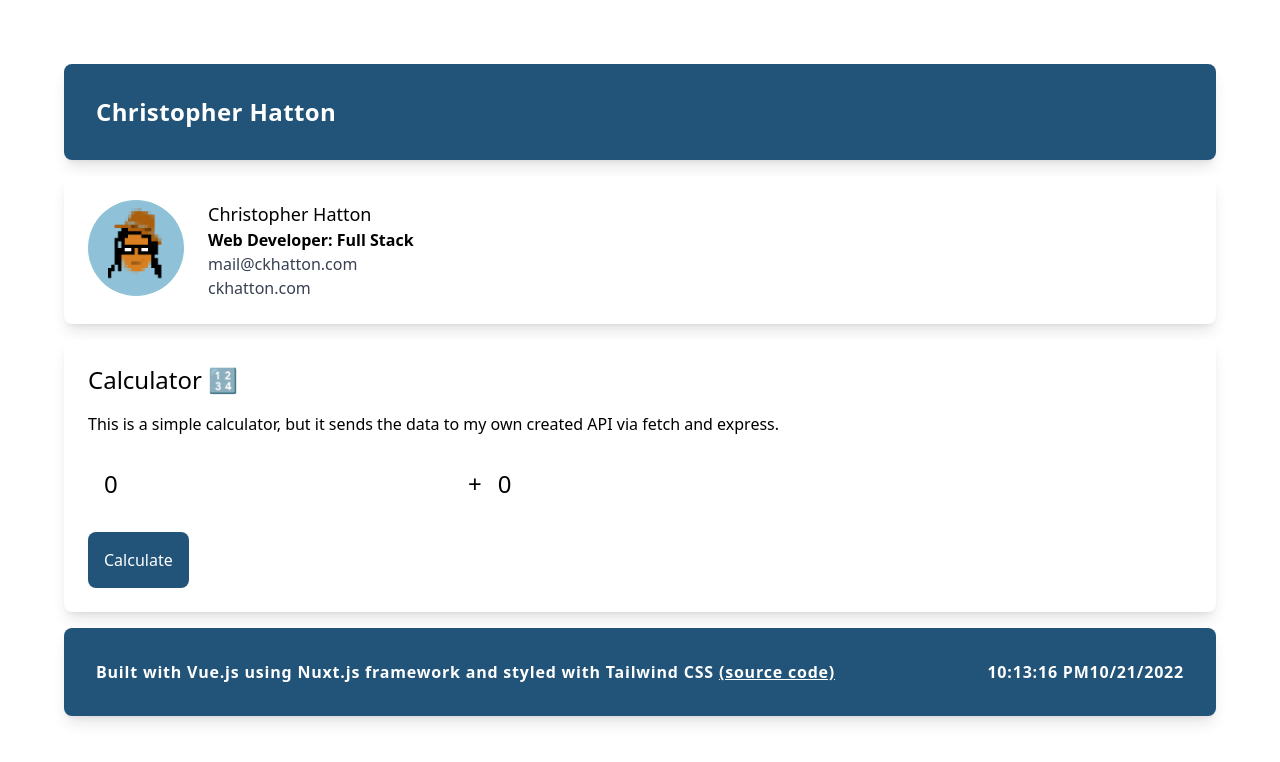
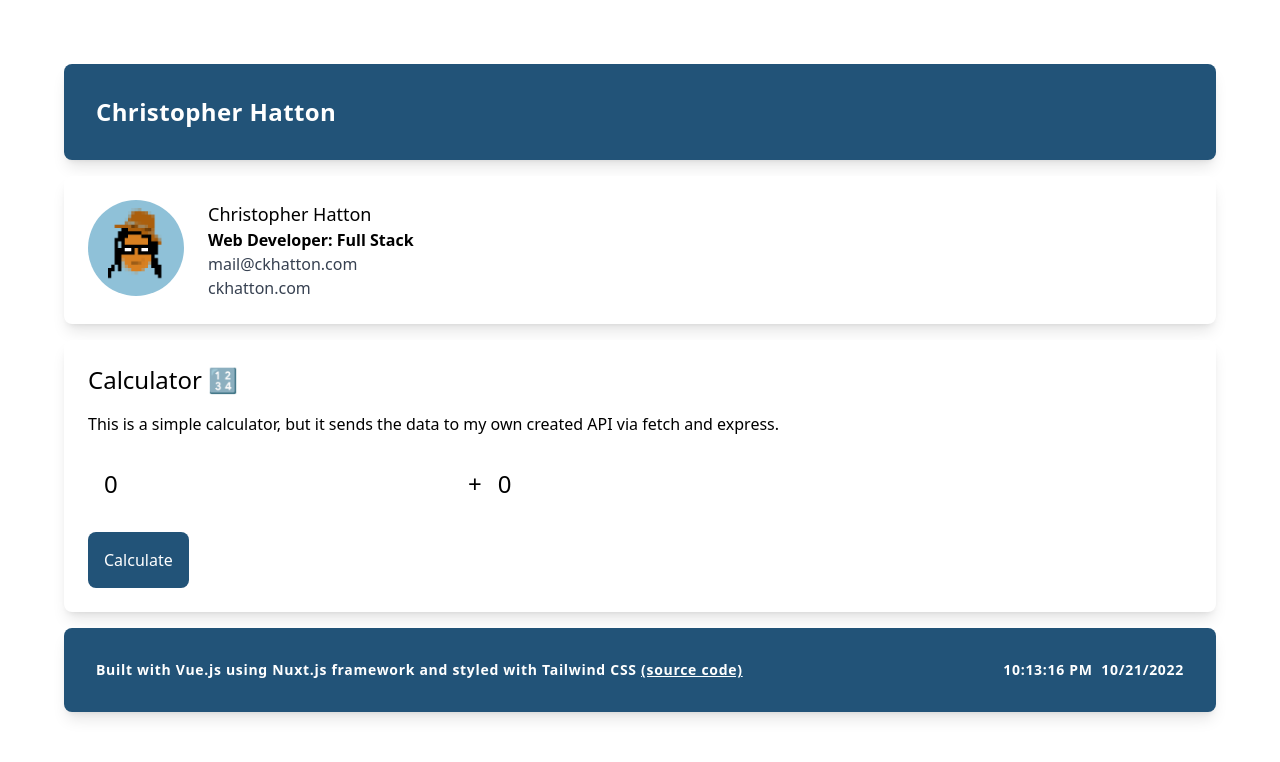
Before and after one commit to ckhatton/nuxt-example-app, a Nuxt app: page / in a window 1280 px wide. Shown: the top 762 px of the page. Built offline with nearby package versions, Linux system fonts and the light colour scheme.

Commit message:
build(component): clean up footer

```diff
--- a/components/Footer.vue
+++ b/components/Footer.vue
@@ -1,9 +1,9 @@
 <template>
-  <div class="bg-blue mb-4 p-8 rounded-lg shadow-lg text-white tracking-wider font-extrabold flex flex-wrap justify-between items-center">
-    <h1 class="text-base">Built with Vue.js using Nuxt.js framework and styled with Tailwind CSS <a class="underline" href="https://github.com/ckhatton/nuxt-example-app" target="_blank">(source code)</a></h1>
-    <h2 id="date" class="text-base">
-      <span>{{ time }}</span>
-      <span>{{ new Date().toLocaleDateString() }}</span>
+  <div class="bg-blue mb-4 p-8 rounded-lg shadow-lg font-bold text-sm text-white tracking-wider flex flex-wrap justify-between items-center">
+    <h1>Built with Vue.js using Nuxt.js framework and styled with Tailwind CSS <a class="underline" href="https://github.com/ckhatton/nuxt-example-app" target="_blank">(source code)</a></h1>
+    <h2 id="date">
+      <span class="time">{{ time }}</span>&nbsp;
+      <span class="date">{{ new Date().toLocaleDateString() }}</span>
     </h2>
   </div>
 </template>
@@ -14,7 +14,7 @@ export default {
 
   data() {
     return {
-      time: new Date().toLocaleTimeString()
+      time: `00:00:00`
     }
   },
 
```
